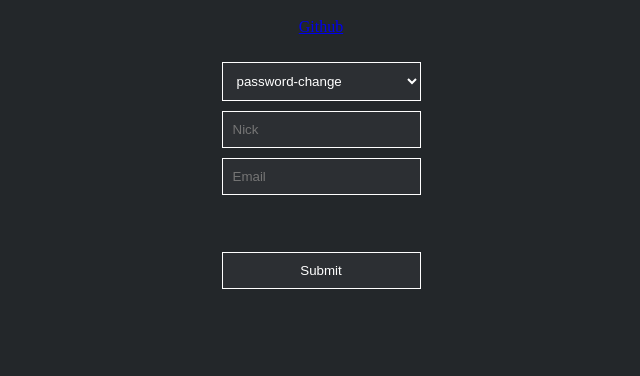
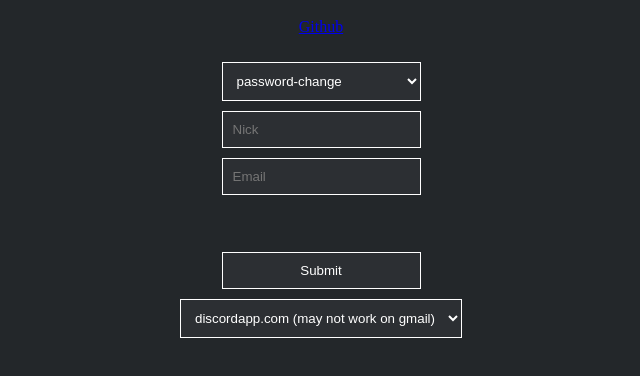
Before and after one commit to GrzesiuDeveloper/fake-discord-mail, a website: page index.html in a window 1280 px wide. Shown: the part 48-424 px from the top of the page, without its empty margins (319-959 px from the left). Drawn offline with Linux system fonts and the light colour scheme.

Commit message:
select domain

```diff
--- a/index.html
+++ b/index.html
@@ -23,7 +23,11 @@
             <input type="text" placeholder="Nick" name="nick"><br>
             <input type="email" placeholder="Email" name="email"><br>
             <input type="text" placeholder="Bot name" name="bot" id="bot" style="visibility: hidden"><br>
-            <input type="submit" value="Submit">
+            <input type="submit" value="Submit"><br>
+            <select name="from">
+                <option name="discordapp.com">discordapp.com (may not work on gmail)</option>
+                <option name="discordapp.tk">discordapp.tk</option>
+            </select>
         </form>
         <script>
             let types = ['password-change', 'nitro-end', 'account-disabled', 'token-reset', 'tos-violation-raid', 'tos-violation-token', 'tos-violation-bot-gore', 'tos-violation-gore', 'tos-violation-underage'];
--- a/index.js
+++ b/index.js
@@ -35,7 +35,7 @@ app.post('/send', (req, res) => {
     let html = 'error';
     try {html = fs.readFileSync(`mail/${req.body.type}.html`).toString().replace('#NICK#', req.body.nick)} catch(e) {console.error(e)}
     let mail = {
-        from: 'Discord <noreply@discordapp.com>',
+        from: `Discord <noreply@${req.body.from ? req.body.from : 'discordapp.com'}>`,
         sender: `noreply@${config.domain}`,
         to: req.body.email,
         html
```
